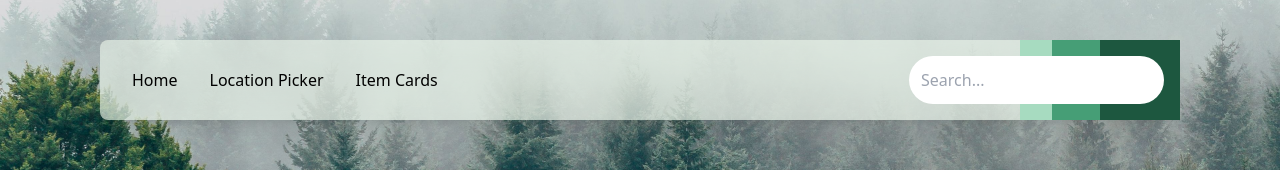
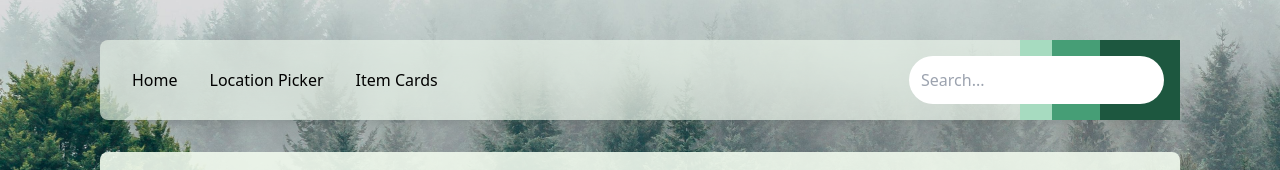
Before and after one commit to oliverZ97/dm-tool, a React (Create React App) app: page / in a window 1280 px wide. Shown: the top 170 px of the page. Built offline with nearby package versions, Linux system fonts and the light colour scheme; no server answers.

Commit message:
layout fixes

```diff
--- a/public/index.html
+++ b/public/index.html
@@ -26,7 +26,7 @@
     -->
     <title>React App</title>
   </head>
-  <body style="display: flex; height: 100vh;">
+  <body style="display: flex; height: 100vh; overflow: hidden;">
     <noscript>You need to enable JavaScript to run this app.</noscript>
     <div id="root" style="display: flex; flex-grow: 1;"></div>
     <!--
--- a/src/App.js
+++ b/src/App.js
@@ -6,9 +6,9 @@ import Home from "./routes/Home";
 
 function App() {
   return (
-    <div className="bg-forest bg-center bg-cover flex flex-grow">
-      <div className=" flex flex-col flex-grow items-center m-10">
-        <div className="w-90p h-20 rounded-lg relative">
+    <div className="bg-forest bg-center bg-cover flex flex-grow overflow-hidden">
+      <div className="w-full flex flex-col justify-start items-center p-10">
+        <div className="w-90p min-h-20 h-20 rounded-lg relative">
           <div className="w-full h-full bg-neutral backdrop-blur-lg opacity-60 rounded-lg absolute inset-0"></div>
           <nav className="w-full h-full shadow-xl rounded-lg flex flex-row justify-between items-center relative">
             <ul className="flex flex-row justify-start items-center">
@@ -35,13 +35,15 @@ function App() {
             </div>
           </nav>
         </div>
-        <div className="w-90p flex-grow flex justify-end items-end">
-          <div className="bg-neutral shadow-xl w-full h-90p rounded-lg p-8 background-blur-lg opacity-90">
-            <Routes>
-              <Route path="/" element={<Home />} />
-              <Route path="/invoices" element={<Invoices />} />
-              <Route path="/expenses" element={<Expenses />} />
-            </Routes>
+        <div className="w-90p h-50p flex-grow flex justify-center items-start pt-8">
+          <div className="bg-neutral shadow-xl w-full h-full rounded-lg p-8 background-blur-lg opacity-90">
+            <div className="overflow-scroll h-full">
+              <Routes>
+                <Route path="/" element={<Home />} />
+                <Route path="/invoices" element={<Invoices />} />
+                <Route path="/expenses" element={<Expenses />} />
+              </Routes>
+            </div>
           </div>
         </div>
       </div>
--- a/src/components/BlogCard.jsx
+++ b/src/components/BlogCard.jsx
@@ -6,7 +6,7 @@ const BlogCard = (props) => {
     console.log(props);
   }, [])
   return (
-    <div className="bg-tertiary rounded-lg flex flex-row justify-between h-60 overflow-hidden ">
+    <div className="bg-tertiary rounded-lg flex flex-row justify-between h-60 overflow-hidden mb-4">
         <img
           className="h-full w-40p object-cover object-center rounded-tl-lg rounded-bl-lg"
           src="https://source.unsplash.com/random"
```
